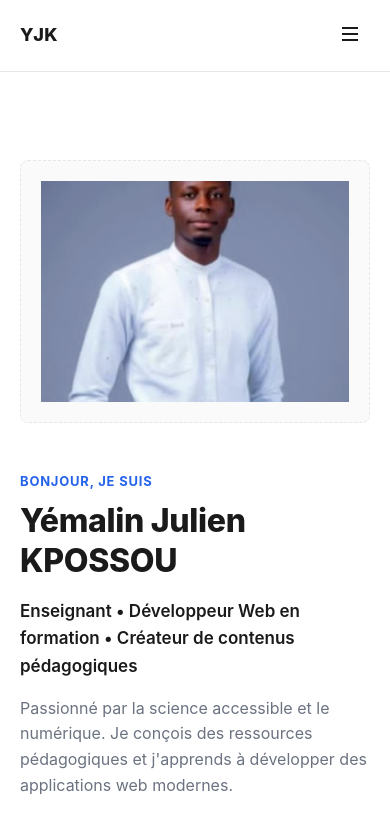
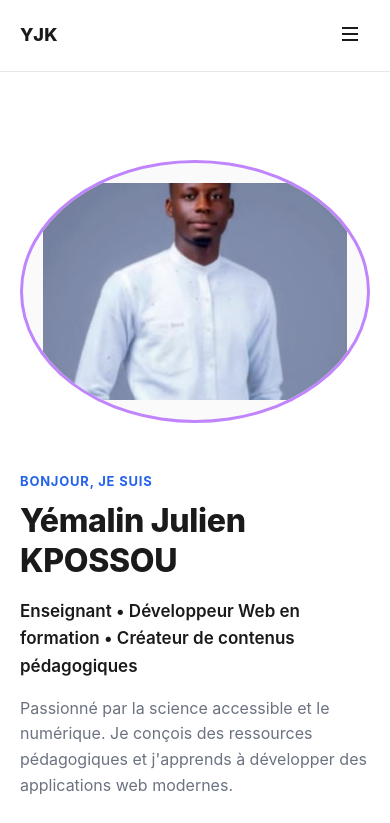
Before and after one commit to julien-kpossou/portfolio-web, a plain HTML site: page index.html in a window 390 px wide. Shown: the top 823 px of the page. Drawn offline with Linux system fonts and the light colour scheme.

Commit message:
Update responsive.css

```diff
--- a/css/responsive.css
+++ b/css/responsive.css
@@ -24,3 +24,7 @@
   .footer__inner { flex-direction: column; gap: 12px; text-align: center; }
   .modal { max-width: 280px; }
 }
+
+@media (max-width: 960px) {
+  .hero__media { border-radius: 50%; border: 3px solid var(--avatar-ring); }
+}
```
